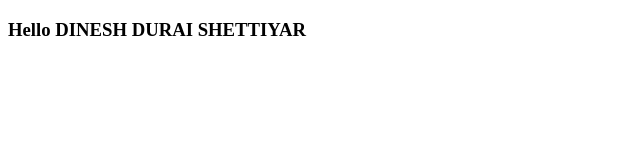
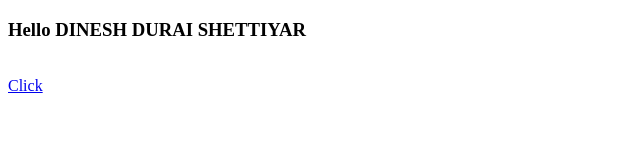
Before and after one commit to dinesh2428/DSP.github.io, a plain HTML site: page a.html in a window 1280 px wide. Shown: the full height of the page, 0-640 px from the left. Drawn offline with Linux system fonts and the light colour scheme.

Commit message:
Update a.html

```diff
--- a/a.html
+++ b/a.html
@@ -7,7 +7,8 @@
     <title>Document</title>
 </head>
 <body>
-    <h3>Hello DINESH DURAI SHETTIYAR</h3>
+    <h3>Hello DINESH DURAI SHETTIYAR</h3><br>
+    <a href="/b.html">Click </a>
 
 </body>
 </html>
```
